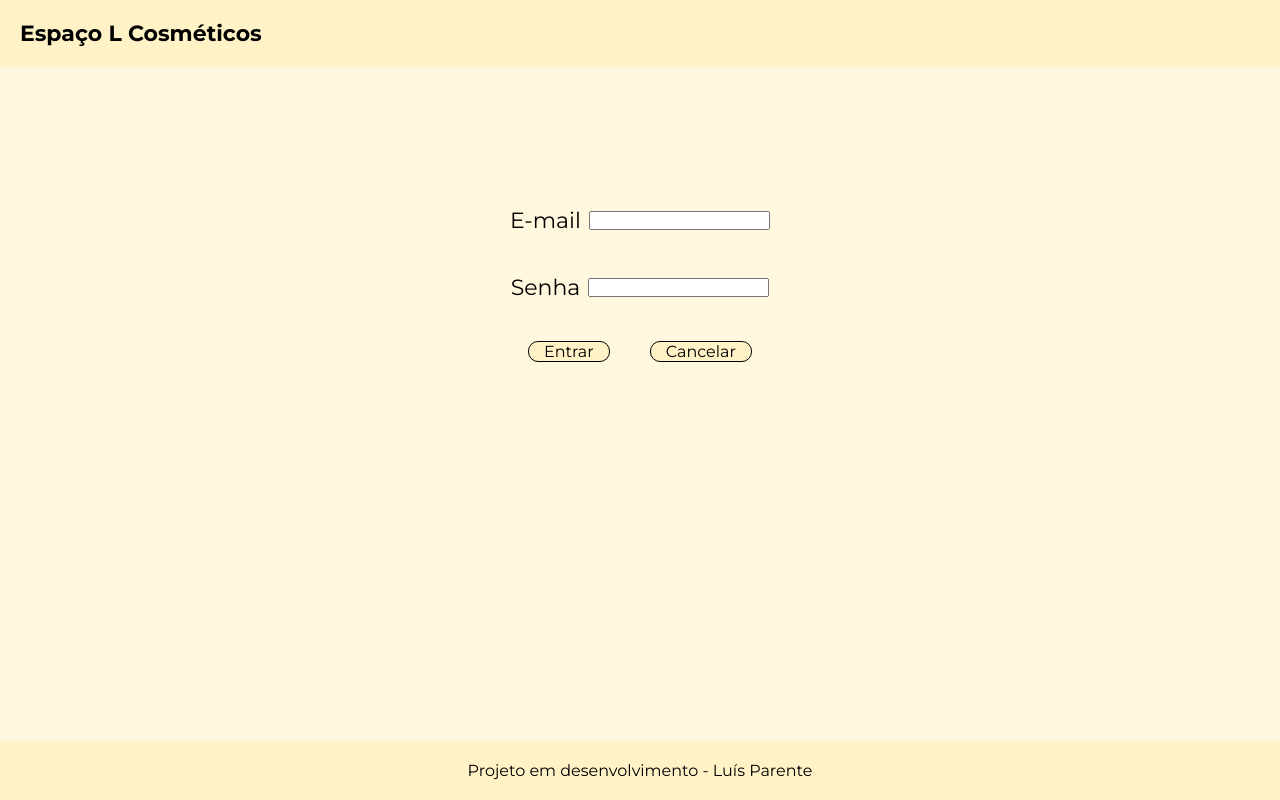
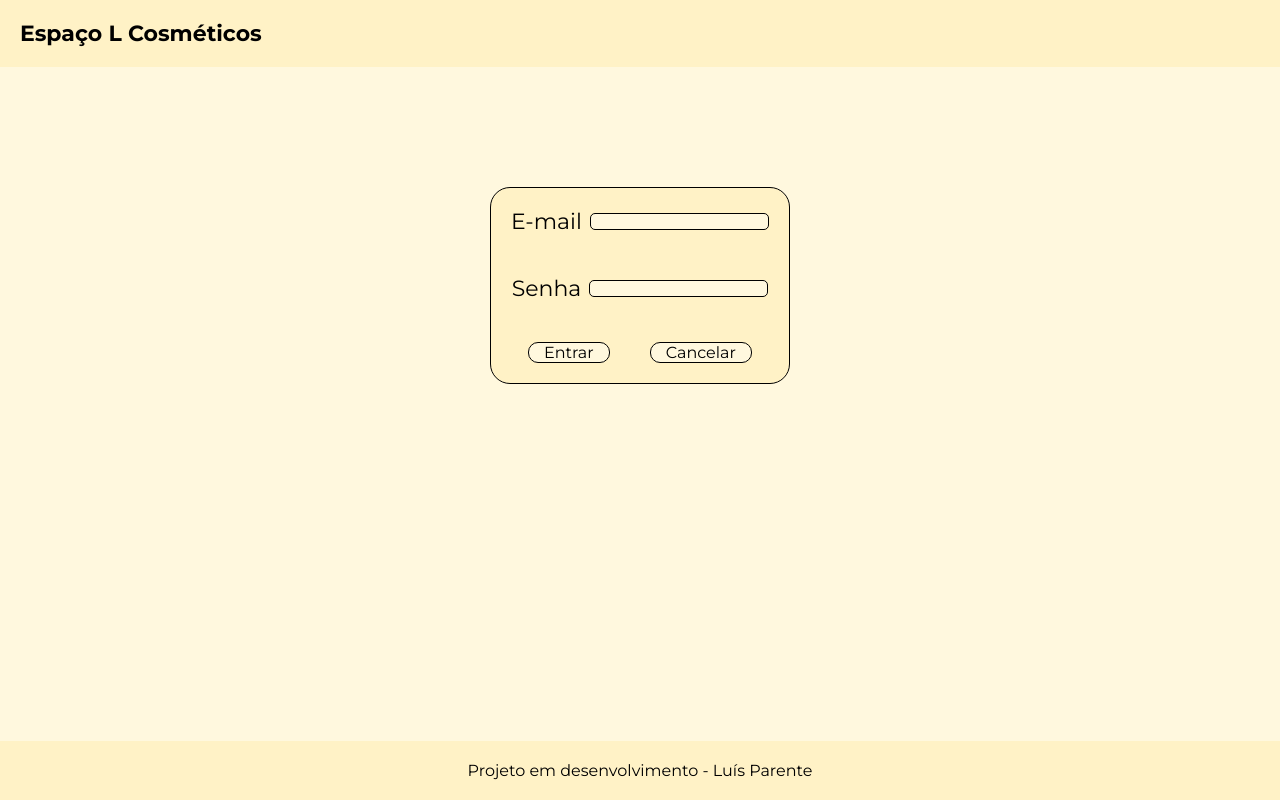
Before and after one commit to Luis-Parente/GestaoDeEstoque, an Angular app in the folder frontend-angular/: page / in a window 1280 px wide. Built offline with nearby package versions, Linux system fonts and the light colour scheme.

Commit message:
Pequena atualização no css do login-component

```diff
--- a/frontend-angular/src/app/componentes/login-component/login-component.css
+++ b/frontend-angular/src/app/componentes/login-component/login-component.css
@@ -1,6 +1,9 @@
 .login-container {
   margin: 120px auto;
   width: fit-content;
+  border: 1px solid;
+  border-radius: 20px;
+  background-color: var(--background-secundario);
 }
 
 .login-form {
@@ -27,9 +30,15 @@
 
   font-family: var(--fonte-principal), serif;
   font-size: var(--tamanho-texto-secundario);
-  background-color: var(--background-secundario);
+  background-color: var(--background-principal);
   border: 1px solid;
   border-radius: 10px;
 
   cursor: pointer;
 }
+
+.login-label input {
+  background-color: var(--background-principal);
+  border: 1px solid;
+  border-radius: 5px;
+}
```
